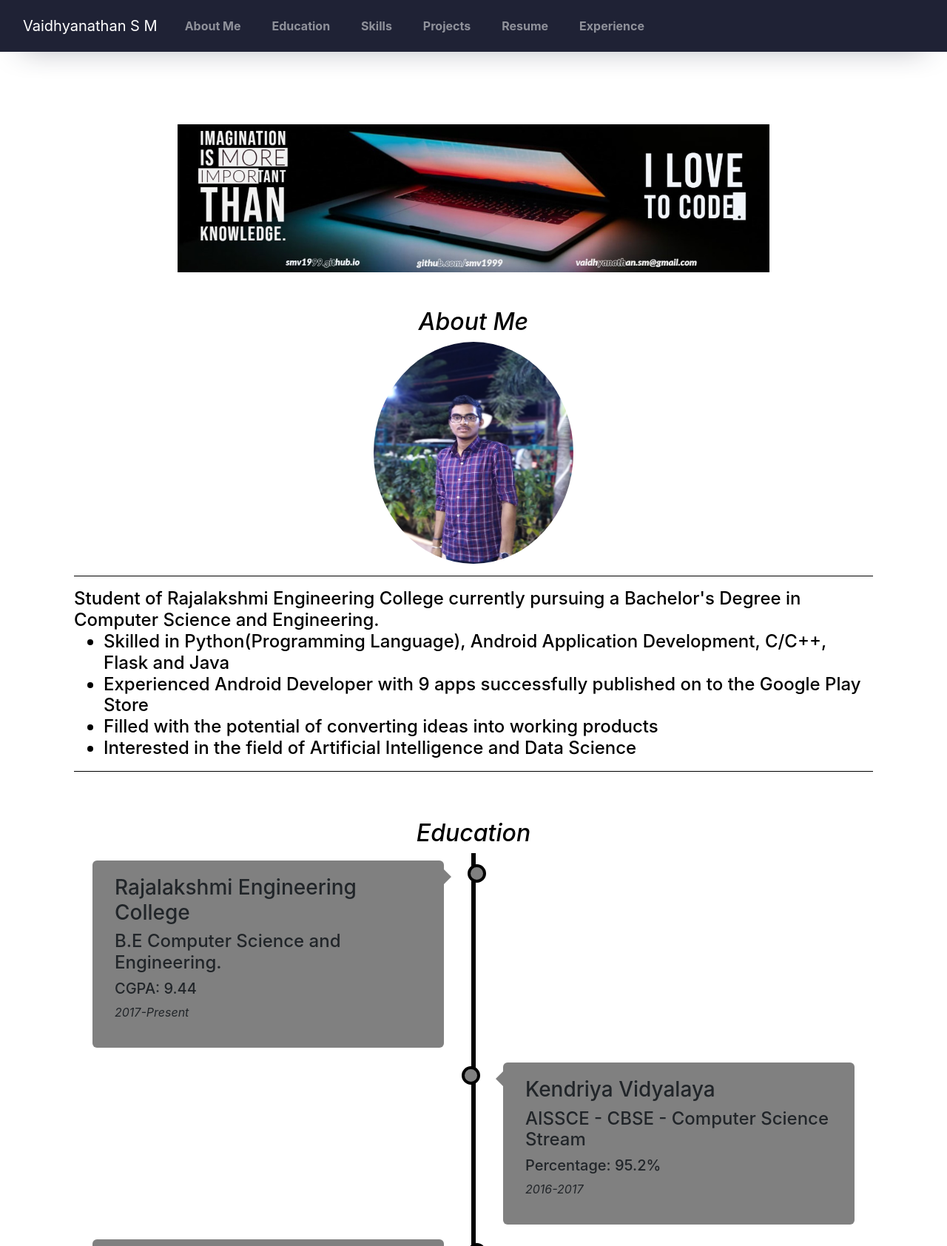
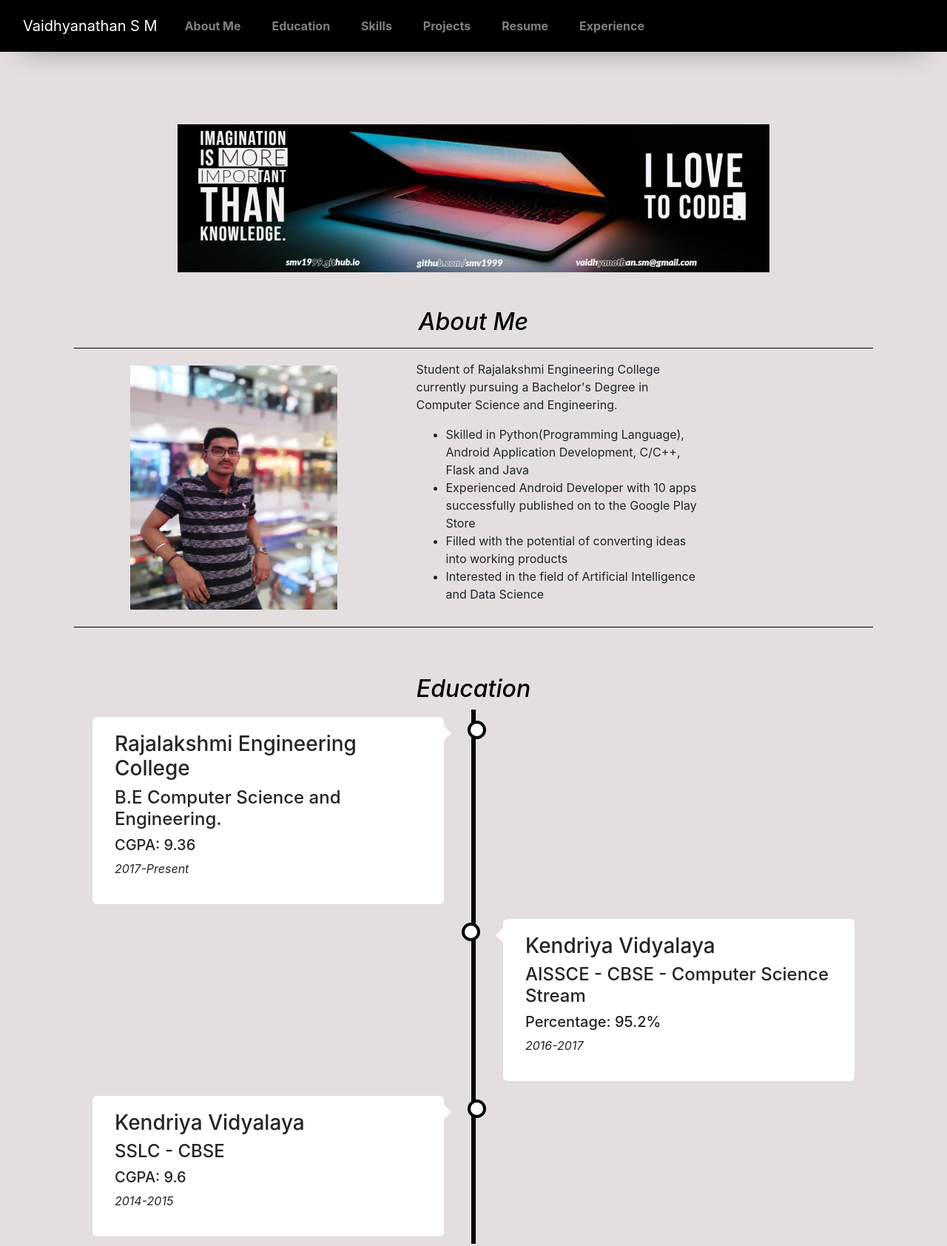
Before and after one commit to smv1999/smv1999.github.io, a plain HTML site: page home.html in a window 1280 px wide. Shown: the top 1684 px of the page at 74% size. Drawn offline with nearby package versions, Linux system fonts and the light colour scheme.

Commit message:
changed layout and background of index and home

```diff
--- a/home.html
+++ b/home.html
@@ -68,7 +68,7 @@
     width: 25px;
     height: 25px;
     right: -17px;
-    background-color: gray;
+    background-color: white;
     border: 4px solid #000000;
     top: 15px;
     border-radius: 50%;
@@ -94,9 +94,9 @@
     width: 0;
     z-index: 1;
     right: 30px;
-    border: medium solid gray;
+    border: medium solid white;
     border-width: 10px 0 10px 10px;
-    border-color: transparent transparent transparent gray;
+    border-color: transparent transparent transparent white;
   }
 
   /* Add arrows to the right container (pointing left) */
@@ -108,9 +108,9 @@
     width: 0;
     z-index: 1;
     left: 30px;
-    border: medium solid gray;
+    border: medium solid white;
     border-width: 10px 10px 10px 0;
-    border-color: transparent gray transparent transparent;
+    border-color: transparent white transparent transparent;
   }
 
   /* Fix the circle for containers on the right side */
@@ -122,7 +122,7 @@
   .content {
     padding: 20px 30px;
     position: relative;
-    background-color: gray;
+    background-color: white;
     border-radius: 6px;
   }
 
@@ -170,13 +170,13 @@
   }
 
   .navbar.fixed-top {
-    background: #1f2235;
-    box-shadow: 0 18px 40px -30px #23263a;
+    background: #000000;
+    box-shadow: 0 18px 40px -30px #000000;
     animation: fadeInDown 1s ease-in-out 0s 1 normal none running;
   }
 </style>
 
-<body>
+<body style="background-color: rgb(228, 222, 222);">
 
   <nav class="navbar navbar-expand-lg navbar-dark fixed-top">
     <div class="container-fluid">
@@ -209,29 +209,42 @@
   </center>
 
   <div id="about" class="container">
-    <!-- <center>
-          <img src="banner_image.jpg" height="200" alt="LinkedIn" style="text-align: center;" class="img-responsive">
-    </center> -->
+
     <br><br>
 
     <center>
       <h2 class="fontcolor" style="text-align: center;"><i>About Me</i></h2>
     </center>
     <div class="container-fluid">
-
-        <center><img class="rounded-circle" width="270" height="300" src="image1.jpg" alt="VSM"></center>
-
       <hr class="line">
-    <h4 class="fontcolor">
+      <div class="justify-content-center row">
+        <div class="hide-mob col-md-5 floating" style="display: flex; flex-direction: column; justify-content: center; align-items: center;">
+          <img class="set-explore img-responsive" src="home_image.jpg" width="280" height="330">
+        </div>
+        <div class="col-md-5" style="padding-right: 5%; overflow: auto;">
+          <div class="notmain">
+            <div>
+              <div class="row">
+                <div class="col">
+                  <p class="about-text">
                     Student of Rajalakshmi Engineering College currently pursuing a Bachelor's Degree in Computer Science and
                     Engineering.
                     <ul>
                       <li>Skilled in Python(Programming Language), Android Application Development, C/C++, Flask and Java </li>
-        <li>Experienced Android Developer with 9 apps successfully published on to the Google Play Store</li>
+                      <li>Experienced Android Developer with 10 apps successfully published on to the Google Play Store</li>
                       <li>Filled with the potential of converting ideas into working products</li>
                       <li>Interested in the field of Artificial Intelligence and Data Science</li>
                     </ul>
-    </h4>
+                  </p>
+                </div>
+              </div>
+            </div>
+          </div>
+        </div><hr>
+      </div>
+
+
+
       <hr class="line">
       <br><br>
     </div>
@@ -246,7 +259,7 @@
           <div class="content">
             <h3>Rajalakshmi Engineering College</h3>
             <h4>B.E Computer Science and Engineering.</h4>
-          <h5>CGPA: 9.44</h5>
+            <h5>CGPA: 9.36</h5>
             <p><i>2017-Present</i></p>
           </div>
         </div>
@@ -450,7 +463,8 @@
                   <ul>
                     <li>The application provides exercises, food and fitness tips for maintaining the health properly.
                     </li>
-                  <li>The application is made completely user-friendly and has an amazing user-experience and has a dark
+                    <li>The application is made completely user-friendly and has an amazing user-experience and has a
+                      dark
                       mode in its very first version itself!</li>
                   </ul>
                 </p>
@@ -468,7 +482,8 @@
                 <h5 class="card-title">Sketch Tab - Your Art Playground</h5>
                 <p class="card-text">
                   <ul>
-                  <li>Are you bored? Then kick off the artist in you and get your hands to work on something cool. Play
+                    <li>Are you bored? Then kick off the artist in you and get your hands to work on something cool.
+                      Play
                       with the tools in the art gallery and enjoy drawing. It is completely offline.</li>
                     <li>The app is completely user-friendly and has a good user interface.</li>
                   </ul>
@@ -478,10 +493,8 @@
           </div>
           <div class="col-sm-4">
             <div class="card" style="margin-top: 20px;">
-            <a href="https://drive.google.com/file/d/189Xq2Gb28e5wd8Mja5F4-znbFo06U7K3/view"
-              class="card-img-top">
-              <img height="180" width="180"
-                src="coronavirus.png" />
+              <a href="https://drive.google.com/file/d/189Xq2Gb28e5wd8Mja5F4-znbFo06U7K3/view" class="card-img-top">
+                <img height="180" width="180" src="coronavirus.png" />
               </a>
               <div class="card-body">
                 <h5 class="card-title">Covid-19 Sahayak</h5>
@@ -510,9 +523,11 @@
                 <h5 class="card-title">Weather Heute - Know your Weather</h5>
                 <p class="card-text">
                   <ul>
-                  <li>Climate change is sometimes misunderstood as being about changes in the weather. In reality, it is
+                    <li>Climate change is sometimes misunderstood as being about changes in the weather. In reality, it
+                      is
                       about changes in our very way of life.</li>
-                  <li>So, Welcome to Weather Heute! Get the weather updates according to your current location.Also, get
+                    <li>So, Welcome to Weather Heute! Get the weather updates according to your current location.Also,
+                      get
                       weather updates of major cities of the world.</li>
                   </ul>
                 </p>
@@ -530,7 +545,8 @@
                 <h5 class="card-title">Quizze - You Know, You Grow</h5>
                 <p class="card-text">
                   <ul>
-                  <li>This is a simple Quiz Application that is built for students to prepare for their technical round
+                    <li>This is a simple Quiz Application that is built for students to prepare for their technical
+                      round
                       during their interviews.</li>
                     <li>This app contains various modules covering different topics that are important from an interview
                       point of view. This application is very simple to use and has a very good user interface.
@@ -553,7 +569,8 @@
                   <ul>
                     <li>This app is exclusively for those who want to keep themselves updated with current technology.
                       Because technology is advancing day by day at a faster pace than we can imagine!</li>
-                  <li>You can learn about new technologies and also attend exciting quizzes to test yourself! Enjoy this
+                    <li>You can learn about new technologies and also attend exciting quizzes to test yourself! Enjoy
+                      this
                       app!</li>
                   </ul>
                 </p>
@@ -590,7 +607,8 @@
                 <h5 class="card-title">Math Your Way - Fall in Love with Math</h5>
                 <p class="card-text">
                   <ul>
-                  <li>There are extraordinary features such as Advanced and Basic Calculators and Math puzzles and Games
+                    <li>There are extraordinary features such as Advanced and Basic Calculators and Math puzzles and
+                      Games
                       that will make children to love Mathematics.</li>
                     <li>With amazing UI and design, you will Fall in love with Math!</li>
                   </ul>
@@ -642,7 +660,8 @@
                 <h5 class="card-title">Auditorium Management System</h5>
                 <p class="card-text">
                   <ul>
-                  <li>A Mini Project developed as a part of the course Internet Programming. It is a simple website used
+                    <li>A Mini Project developed as a part of the course Internet Programming. It is a simple website
+                      used
                       for booking auditorium.</li>
                     <li>It is very user-friendly and is a complete working product.</li>
                   </ul>
@@ -689,15 +708,16 @@
           <div class="content">
             <h3>Technical Lead</h3>
             <h4>GirlScript Foundation Hyderabad</h4>
-          <p><i>May 2020-Present</i></p>
+            <p><i>May 2020-Sep 2020</i></p>
           </div>
         </div>
         <div class="containers right">
           <div class="content">
             <h3>Assistant Developer</h3>
             <h4>Socialfriend StressFree LLC.</h4>
-          <h5>Worked in the field of Web Development using Flask framework. Also, worked in the field of Mobile Application Development for Android.</h5>
-          <p><i>Mar 2020-Present</i></p>
+            <h5>Worked in the field of Web Development using Flask framework. Also, worked in the field of Mobile
+              Application Development for Android.</h5>
+            <p><i>Mar 2020-Jun 2020</i></p>
           </div>
         </div>
         <div class="containers left">
@@ -714,7 +734,8 @@
           <div class="content">
             <h3>Software Development Summer Internship</h3>
             <h4>Toshiba Machine (Chennai) Pvt Ltd.</h4>
-          <h5>Worked in the field of Software Development (C++) i.e., Worked in the creation of user interface (HMI) for
+            <h5>Worked in the field of Software Development (C++) i.e., Worked in the creation of user interface (HMI)
+              for
               their manufacturing sector to monitor the working of their machines.</h5>
             <p><i>Jun 2019 - Jul 2019</i></p>
           </div>
@@ -723,7 +744,8 @@
           <div class="content">
             <h3>Content Developer Internship</h3>
             <h4>Pojo Software Pvt Ltd. (IIT-M Research Park)</h4>
-          <h5>I did a month-long internship in this company which is an IIT-M incubated company. I was given the job of
+            <h5>I did a month-long internship in this company which is an IIT-M incubated company. I was given the job
+              of
               content preparation for the students learning website that they were creating especially for NEET coaching
               and 12th grade students.</h5>
             <p><i>May 2019 - Jun 2019</i></p>
```
Also changed, not shown: index.html (+4 -35 lines), home_image.jpg (added), image1.jpg (deleted), 1 other file. Lines whose indentation alone changed are shown as unchanged.
